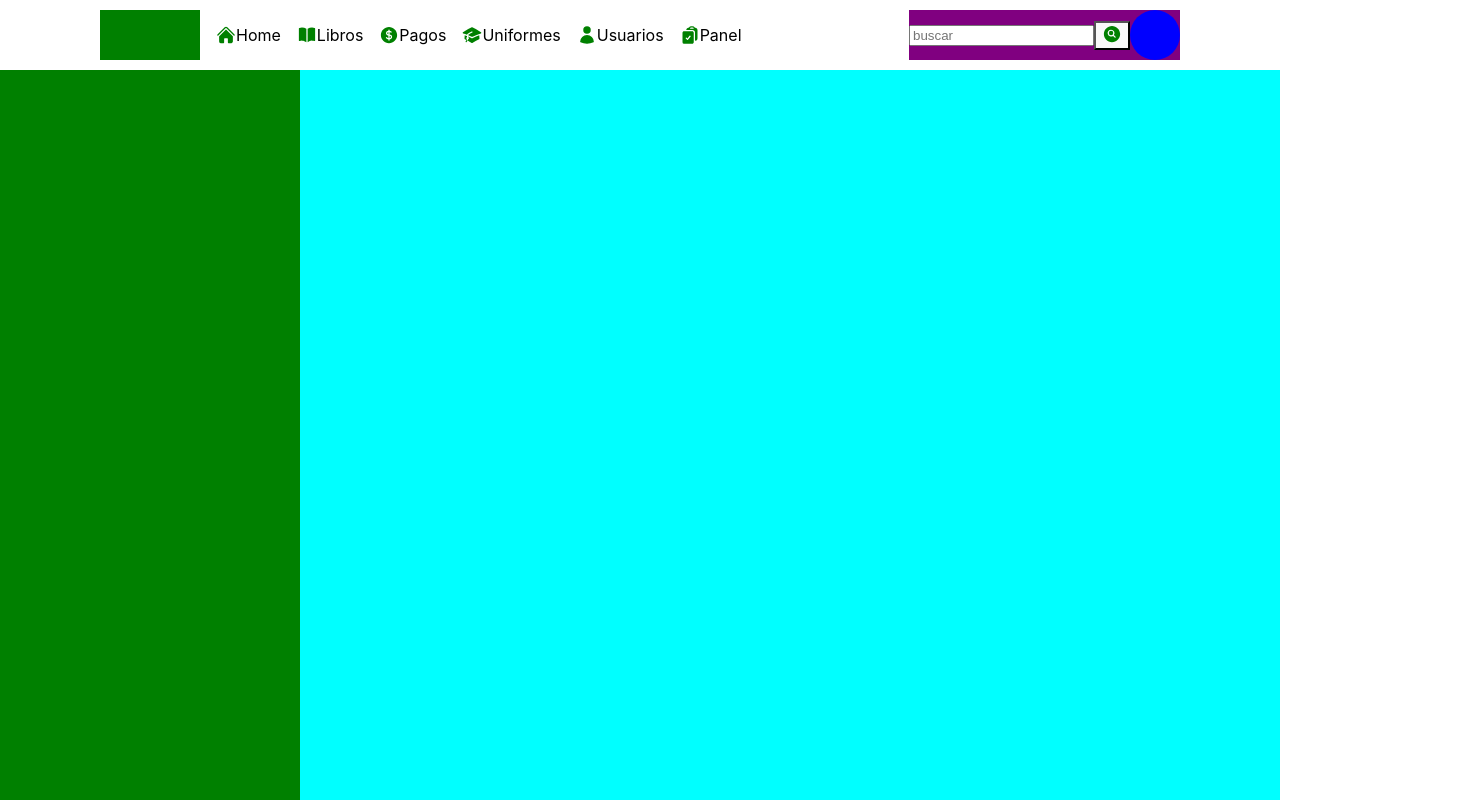
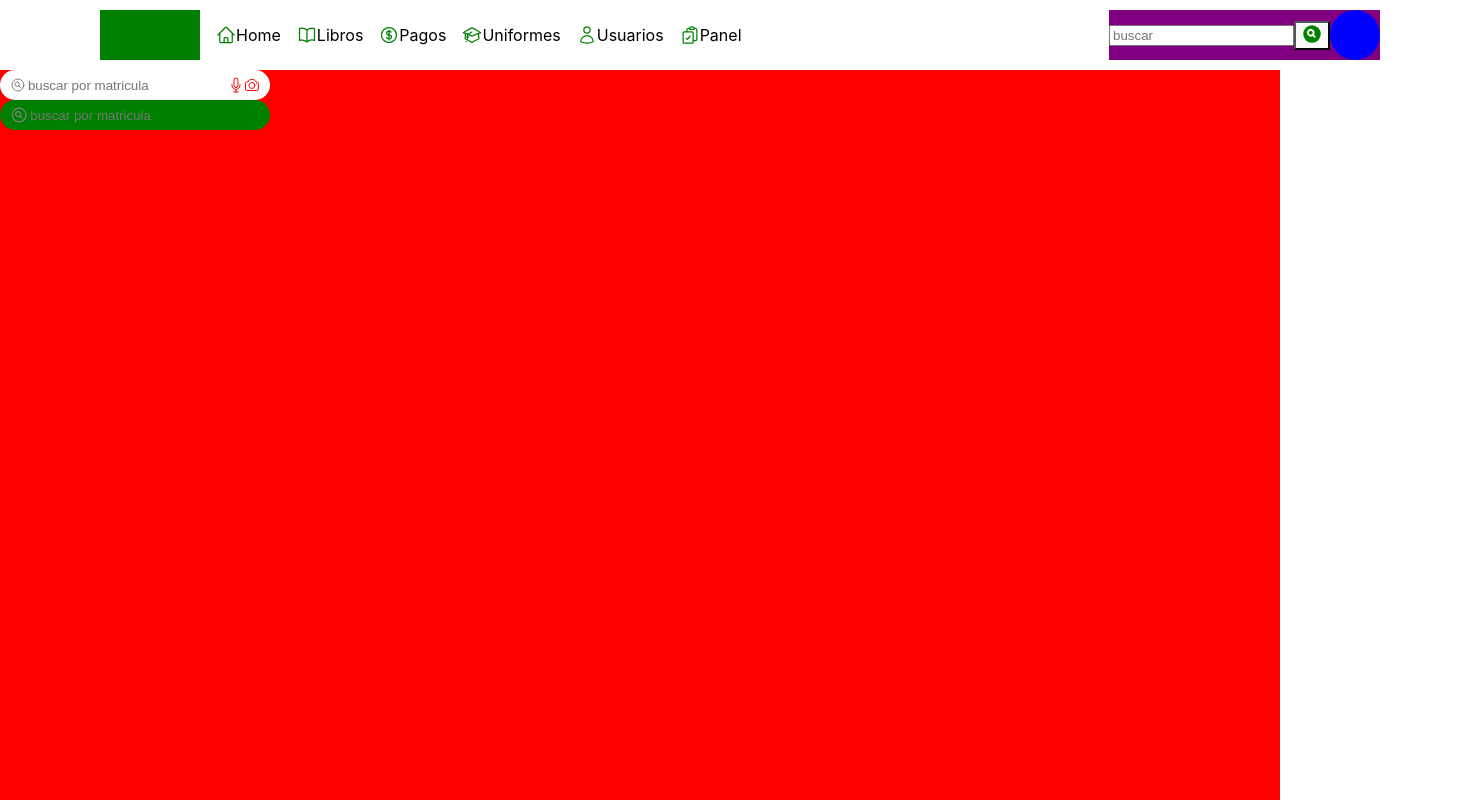
Before and after one commit to hector4like6gorillaz/daInters, a React (Vite) app: page /icons in a window 1280 px wide. Shown: the top 800 px of the page, 1480 px wide, since content can reach past the window. Built offline with nearby package versions, Linux system fonts and the light colour scheme.

Commit message:
add searchers

```diff
--- /dev/null
+++ b/src/components/buscador/Buscador.tsx
@@ -0,0 +1,58 @@
+import React from "react";
+import style from "./buscador.module.css";
+import {
+  CameraIcon,
+  MagnifyingGlassCircleIcon,
+  MicrophoneIcon,
+} from "@heroicons/react/24/outline";
+
+const Buscador = ({
+  value = "",
+  onChange,
+  onClickScope,
+  onClickMic,
+  onClickPicture,
+  cssCustom,
+}: {
+  value?: string;
+  onChange?: (dat: string) => void;
+  onClickScope?: () => void;
+  onClickMic?: () => void;
+  onClickPicture?: () => void;
+  cssCustom?: any;
+}) => {
+  return (
+    <div
+      className={`${style["container-searcher"]} ${
+        cssCustom ? cssCustom : style["backgroud"]
+      }`}
+    >
+      <MagnifyingGlassCircleIcon
+        className={`${style["icons-search"]} ${style["icons-grey"]}`}
+        onClick={() => onClickScope && onClickScope()}
+      />
+      <input
+        value={value}
+        onChange={(w) => {
+          onChange && onChange(w.target.value);
+        }}
+        placeholder="buscar por matricula"
+        className={`${style["buscador-google"]}`}
+      />
+      {onClickMic && (
+        <MicrophoneIcon
+          className={`${style["icons-search"]} ${style["icons-red"]}`}
+          onClick={() => onClickMic && onClickMic()}
+        />
+      )}
+      {onClickPicture && (
+        <CameraIcon
+          className={`${style["icons-search"]} ${style["icons-red"]}`}
+          onClick={() => onClickPicture && onClickPicture()}
+        />
+      )}
+    </div>
+  );
+};
+
+export default Buscador;
--- /dev/null
+++ b/src/components/buscador/buscador.module.css
@@ -0,0 +1,30 @@
+.container-searcher {
+  width: 250px;
+  height: 30px;
+  border-radius: 999999px;
+  display: flex;
+  align-items: center;
+  justify-content: space-between;
+  padding-inline: 10px;
+}
+
+.backgroud {
+  background: white;
+}
+.icons-search {
+  height: 20px;
+  cursor: pointer;
+}
+
+.icons-grey {
+  color: grey;
+}
+.icons-red {
+  color: red;
+}
+.buscador-google {
+  border: none;
+  outline: none;
+  width: 100%;
+  background: transparent;
+}
--- /dev/null
+++ b/src/components/navBar/NavBar.tsx
@@ -0,0 +1,68 @@
+import React, { Fragment } from "react";
+import style from "../../modules/iconsModule/icons.module.css";
+import { useNavigate } from "react-router-dom";
+import { capitalizarPrimeraLetra } from "../../utilities/text-utilities";
+import { MagnifyingGlassCircleIcon } from "@heroicons/react/16/solid";
+import {
+  AcademicCapIcon,
+  BookOpenIcon,
+  ClipboardDocumentCheckIcon,
+  CurrencyDollarIcon,
+  HomeIcon,
+  UserIcon,
+} from "@heroicons/react/24/outline";
+
+interface IPartesCorrecto {
+  name: string;
+  Icon: any;
+  url: string;
+}
+const partesDeMiSitioCorrecto: IPartesCorrecto[] = [
+  { name: "Home", Icon: HomeIcon, url: "/" },
+  { name: "Libros", Icon: BookOpenIcon, url: "libros" },
+  { name: "pagos", Icon: CurrencyDollarIcon, url: "pagos" },
+  { name: "uniformes", Icon: AcademicCapIcon, url: "uni" },
+  { name: "usuarios", Icon: UserIcon, url: "usuarios" },
+  { name: "panel", Icon: ClipboardDocumentCheckIcon, url: "panel" },
+];
+const NavBar = () => {
+  const navigate = useNavigate();
+  return (
+    <div className={`${style["nav-bar-top"]}`}>
+      <div className={`${style["container-icon-menu"]}`}>
+        <div className={`${style["soy-un-logo"]}`}></div>
+        <div className={`${style["modules-names-container"]}`}>
+          {partesDeMiSitioCorrecto !== null &&
+            partesDeMiSitioCorrecto.map(
+              (item: IPartesCorrecto, index: number) => {
+                const { Icon } = item;
+                return (
+                  <Fragment key={index}>
+                    <p
+                      onClick={() => {
+                        //console.log(item);
+                        navigate(item.url);
+                      }}
+                      className={`${style["p-titles-sites"]}`}
+                    >
+                      <Icon className={`${style["icon-menu"]}`} />{" "}
+                      {capitalizarPrimeraLetra(item.name)}
+                    </p>
+                  </Fragment>
+                );
+              }
+            )}
+        </div>
+      </div>
+      <div className={`${style["soy-las-otras-opciones"]}`}>
+        <input placeholder="buscar" />
+        <button>
+          <MagnifyingGlassCircleIcon className={`${style["icon-menu"]}`} />{" "}
+        </button>
+        <div className={`${style["avatar-img-div"]}`}></div>
+      </div>
+    </div>
+  );
+};
+
+export default NavBar;
--- a/src/modules/iconsModule/IconsModule.tsx
+++ b/src/modules/iconsModule/IconsModule.tsx
@@ -1,97 +1,35 @@
-import React, { Fragment } from "react";
+import React, { Fragment, useState } from "react";
 import style from "./icons.module.css";
-import { capitalizarPrimeraLetra } from "../../utilities/text-utilities";
-import {
-  HomeIcon,
-  BookOpenIcon,
-  AcademicCapIcon,
-  CurrencyDollarIcon,
-  UserIcon,
-  ClipboardDocumentCheckIcon,
-  MagnifyingGlassCircleIcon,
-} from "@heroicons/react/24/solid";
-import { useNavigate } from "react-router-dom";
 
-const partesDeMiSitio = [
-  "Home",
-  "Libros",
-  "pagos",
-  "uniformes",
-  "usuarios",
-  "panel",
-];
-interface IPartesCorrecto {
-  name: string;
-  Icon: any;
-  url: string;
-}
-const partesDeMiSitioCorrecto: IPartesCorrecto[] = [
-  { name: "Home", Icon: HomeIcon, url: "/" },
-  { name: "Libros", Icon: BookOpenIcon, url: "libros" },
-  { name: "pagos", Icon: CurrencyDollarIcon, url: "pagos" },
-  { name: "uniformes", Icon: AcademicCapIcon, url: "uni" },
-  { name: "usuarios", Icon: UserIcon, url: "usuarios" },
-  { name: "panel", Icon: ClipboardDocumentCheckIcon, url: "panel" },
-];
+import Buscador from "../../components/buscador/Buscador";
+import NavBar from "../../components/navBar/NavBar";
 
 const IconsModule = () => {
-  const navigate = useNavigate();
+  const [buscador, setbuscador] = useState("");
+  console.log(buscador);
+  const mandarAlBack = () => {
+    if (buscador !== "") console.log("mandar la informacion al back");
+    else console.log("no enviare al back porque estoy vacio");
+  };
+
   return (
     <div className={`${style["div-container-module"]}`}>
-      {/*
-      <div className={`${style["nav-bar-top"]}`}>
-        {partesDeMiSitio !== null &&
-          partesDeMiSitio.map((item: string, index: number) => {
-              return (
-                  <Fragment key={index}>
-                <p
-                  onClick={() => console.log(item)}
-                  className={`${style["p-titles-sites"]}`}
-                >
-                  <HomeIcon className={`${style["icon-menu"]}`} />{" "}
-                  {capitalizarPrimeraLetra(item)}
-                </p>
-              </Fragment>
-            );
-          })}
-      </div>
-            */}
-      <div className={`${style["nav-bar-top"]}`}>
-        <div className ={`${style['container-icon-menu']}`}>
-          <div className={`${style["soy-un-logo"]}`}></div>
-          <div className={`${style["modules-names-container"]}`}>
-            {partesDeMiSitioCorrecto !== null &&
-              partesDeMiSitioCorrecto.map(
-                (item: IPartesCorrecto, index: number) => {
-                  const { Icon } = item;
-                  return (
-                    <Fragment key={index}>
-                      <p
-                        onClick={() => {
-                          //console.log(item);
-                          navigate(item.url);
-                        }}
-                        className={`${style["p-titles-sites"]}`}
-                      >
-                        <Icon className={`${style["icon-menu"]}`} />{" "}
-                        {capitalizarPrimeraLetra(item.name)}
-                      </p>
-                    </Fragment>
-                  );
-                }
-              )}
-          </div>
-        </div>
-        <div className={`${style["soy-las-otras-opciones"]}`}>
-          <input placeholder="buscar" />
-          <button>
-            <MagnifyingGlassCircleIcon className={`${style["icon-menu"]}`} />{" "}
-          </button>
-          <div className={`${style["avatar-img-div"]}`}></div>
-        </div>
-      </div>
-      <div className ={`${style['section-izquierda']}`}>
-
+      <div className={`${style["body-container"]}`}>
+        <NavBar />
+        <div className={`${style["body-container-on-red"]}`}></div>
+        <Buscador
+          value={buscador}
+          onChange={setbuscador}
+          onClickScope={mandarAlBack}
+          onClickMic={() => console.log("soy el microfono")}
+          onClickPicture={() => console.log("soy el picture")}
+        />
+        <Buscador
+          value={buscador}
+          onChange={setbuscador}
+          onClickScope={mandarAlBack}
+          cssCustom={`${style["buscador-fondo-green"]}`}
+        />
       </div>
     </div>
   );
--- a/src/modules/iconsModule/icons.module.css
+++ b/src/modules/iconsModule/icons.module.css
@@ -1,15 +1,20 @@
 .div-container-module {
   background: cyan;
   height: 100vh;
+  display: flex;
 }
 
 .nav-bar-top {
   height: 70px;
+  width: 100%;
   background: white;
   display: flex;
   align-items: center;
   justify-content: space-between;
   padding-inline: 100px;
+  position: absolute;
+  top: 0;
+  margin: auto;
 }
 
 .p-titles-sites {
@@ -61,3 +66,19 @@
   background: green;
   height: 100vh;
 }
+.body-container {
+  background: red;
+  width: 100%;
+  height: 100%;
+  position: relative;
+  padding-top: 70px;
+}
+
+.body-container-on-red {
+  background: purple;
+  width: 100%;
+}
+
+.buscador-fondo-green {
+  background: green;
+}
```
